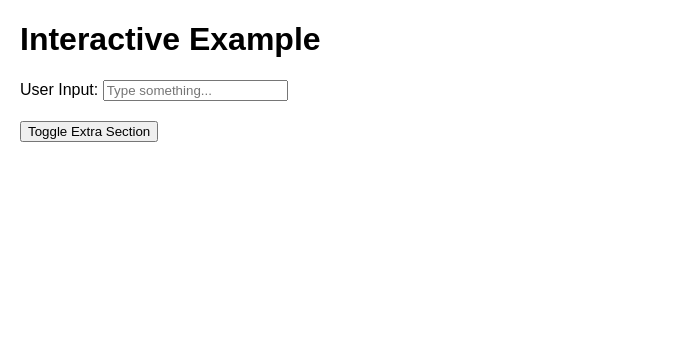
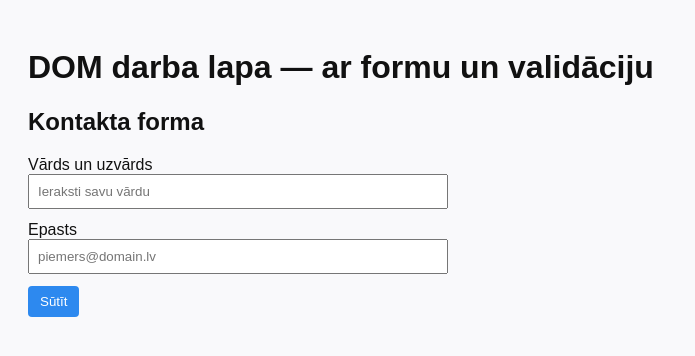
Before and after one commit to Danyakas/mironovs, a plain HTML site: page index.html in a window 1280 px wide. Shown: the whole page, without its empty margins (0-695 px from the left). Drawn offline with Linux system fonts and the light colour scheme.

Commit message:
Add form validation and error handling

```diff
--- a/index.html
+++ b/index.html
@@ -1,35 +1,42 @@
-<!DOCTYPE html>
-<html lang="en">
+<!doctype html>
+<html lang="lv">
 <head>
-    <meta charset="UTF-8">
-    <meta name="viewport" content="width=device-width, initial-scale=1.0">
-    <title>Interactive Example</title>
-    <style>
-        body { font-family: Arial, sans-serif; margin: 20px; }
-        #toggleBtn { margin: 20px 0; }
-        #extraSection { display: none; margin-top: 10px; }
-    </style>
-    <script>
-        function toggleExtraSection() {
-            var extraSection = document.getElementById('extraSection');
-            if (extraSection.style.display === 'block') {
-                extraSection.style.display = 'none';
-            } else {
-                extraSection.style.display = 'block';
-            }
-        }
-    </script>
+  <meta charset="utf-8" />
+  <meta name="viewport" content="width=device-width,initial-scale=1" />
+  <title>DOM darba lapa — ar formu</title>
+  <style>
+    body { font-family: Arial, sans-serif; padding: 20px; background:#f9f9fb; color:#111; }
+    .btn { padding:8px 12px; background:#2d89ef; color:#fff; border:none; border-radius:4px; cursor:pointer; }
+    .field { margin-bottom:12px; }
+    .error { color: #b00020; font-size:0.95rem; margin-top:4px; }
+    .success { color: #155724; background:#d4edda; padding:8px; border-radius:4px; border:1px solid #c3e6cb; }
+    input[type="text"], input[type="email"] { padding:8px; width:100%; max-width:420px; box-sizing:border-box; }
+  </style>
 </head>
 <body>
-    <h1>Interactive Example</h1>
-    <div>
-        <label for="userText">User Input:</label>
-        <input type="text" id="userText" placeholder="Type something...">
-    </div>
-    <button id="toggleBtn" onclick="toggleExtraSection()">Toggle Extra Section</button>
-    <div id="extraSection">
-        <h2>Extra Section</h2>
-        <p>This section can be toggled on and off.</p>
-    </div>
+  <h1>DOM darba lapa — ar formu un validāciju</h1>
+
+  <section>
+    <h2>Kontakta forma</h2>
+    <form id="contactForm" novalidate>
+      <div class="field">
+        <label for="name">Vārds un uzvārds</label><br>
+        <input id="name" name="name" type="text" placeholder="Ieraksti savu vārdu" />
+        <div id="nameError" class="error" aria-live="polite"></div>
+      </div>
+
+      <div class="field">
+        <label for="email">Epasts</label><br>
+        <input id="email" name="email" type="email" placeholder="piemers@domain.lv" />
+        <div id="emailError" class="error" aria-live="polite"></div>
+      </div>
+
+      <button type="submit" class="btn">Sūtīt</button>
+    </form>
+
+    <div id="formMessage" style="margin-top:12px;" aria-live="polite"></div>
+  </section>
+
+  <script src="script.js"></script>
 </body>
 </html>
```
